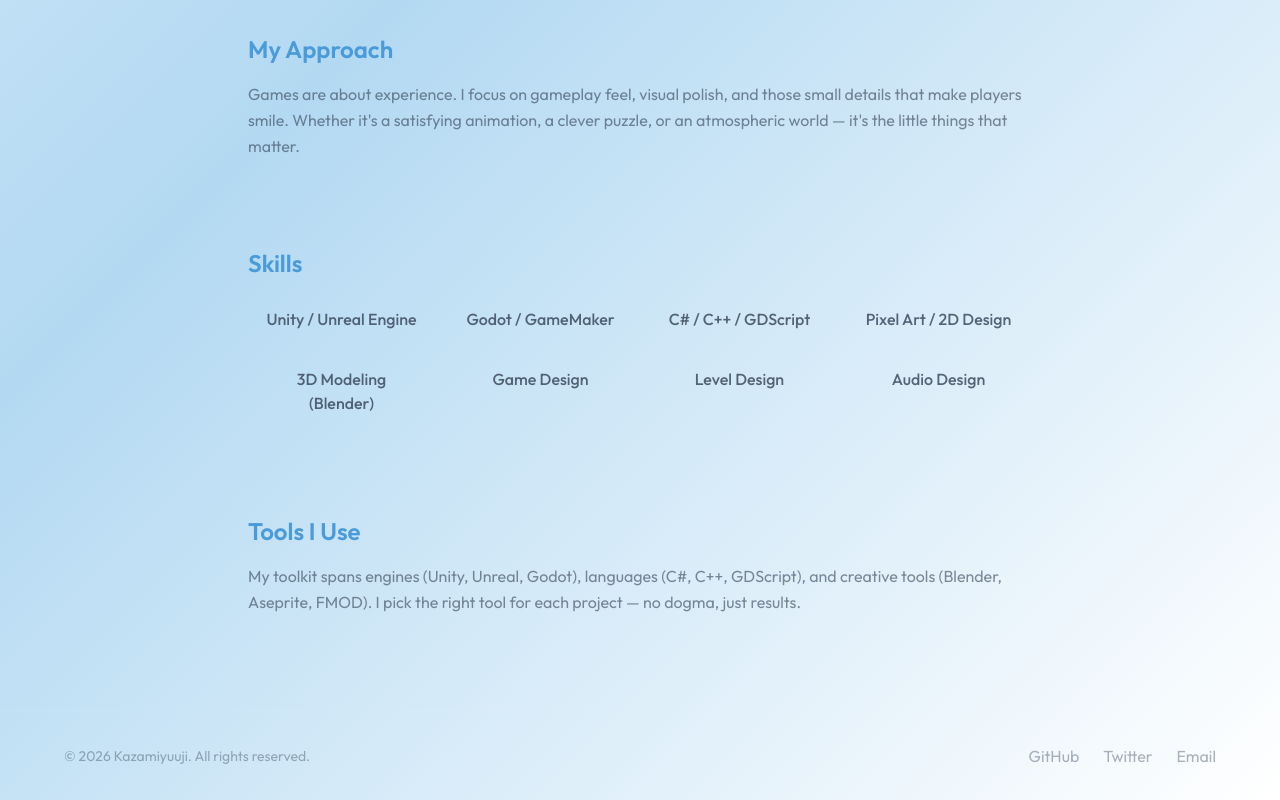
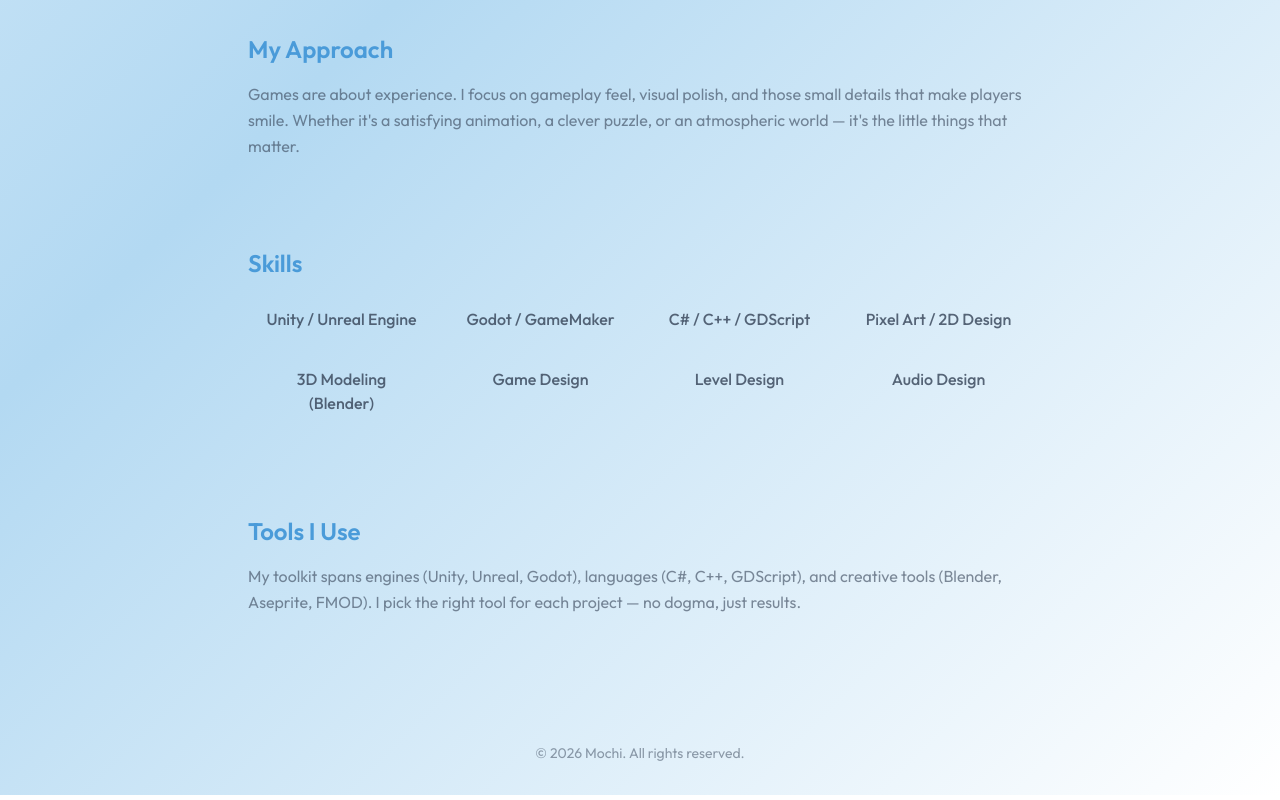
Before and after one commit to kazamiyuuji9029/kazamiyuuji, a Next.js app: page /about in a window 1280 px wide. Shown: the part 1278-2078 px from the top of the page. Built offline with nearby package versions, Linux system fonts and the light colour scheme.

Commit message:
feat(footer): update footer with Mochi branding

```diff
--- a/components/layout/Footer.tsx
+++ b/components/layout/Footer.tsx
@@ -1,40 +1,12 @@
 import React from "react";
+import { siteMetadata } from "@/lib/data/portfolio";
 
 export default function Footer() {
   return (
-    <footer className="py-8 px-6 border-t border-white/5">
-      <div className="max-w-6xl mx-auto flex flex-col md:flex-row items-center justify-between gap-4">
-        <p className="text-surface/40 text-sm">
-          &copy; {new Date().getFullYear()} Kazamiyuuji. All rights reserved.
-        </p>
-        <div className="flex items-center gap-6">
-          <a
-            href="https://github.com"
-            target="_blank"
-            rel="noopener noreferrer"
-            className="text-surface/40 hover:text-primary transition-colors"
-            aria-label="GitHub"
-          >
-            GitHub
-          </a>
-          <a
-            href="https://twitter.com"
-            target="_blank"
-            rel="noopener noreferrer"
-            className="text-surface/40 hover:text-accent transition-colors"
-            aria-label="Twitter"
-          >
-            Twitter
-          </a>
-          <a
-            href="mailto:hello@example.com"
-            className="text-surface/40 hover:text-nature transition-colors"
-            aria-label="Email"
-          >
-            Email
-          </a>
-        </div>
-      </div>
+    <footer className="py-8 px-6 text-center">
+      <p className="text-sm text-surface/50">
+        &copy; {new Date().getFullYear()} {siteMetadata.author}. All rights reserved.
+      </p>
     </footer>
   );
 }
```
